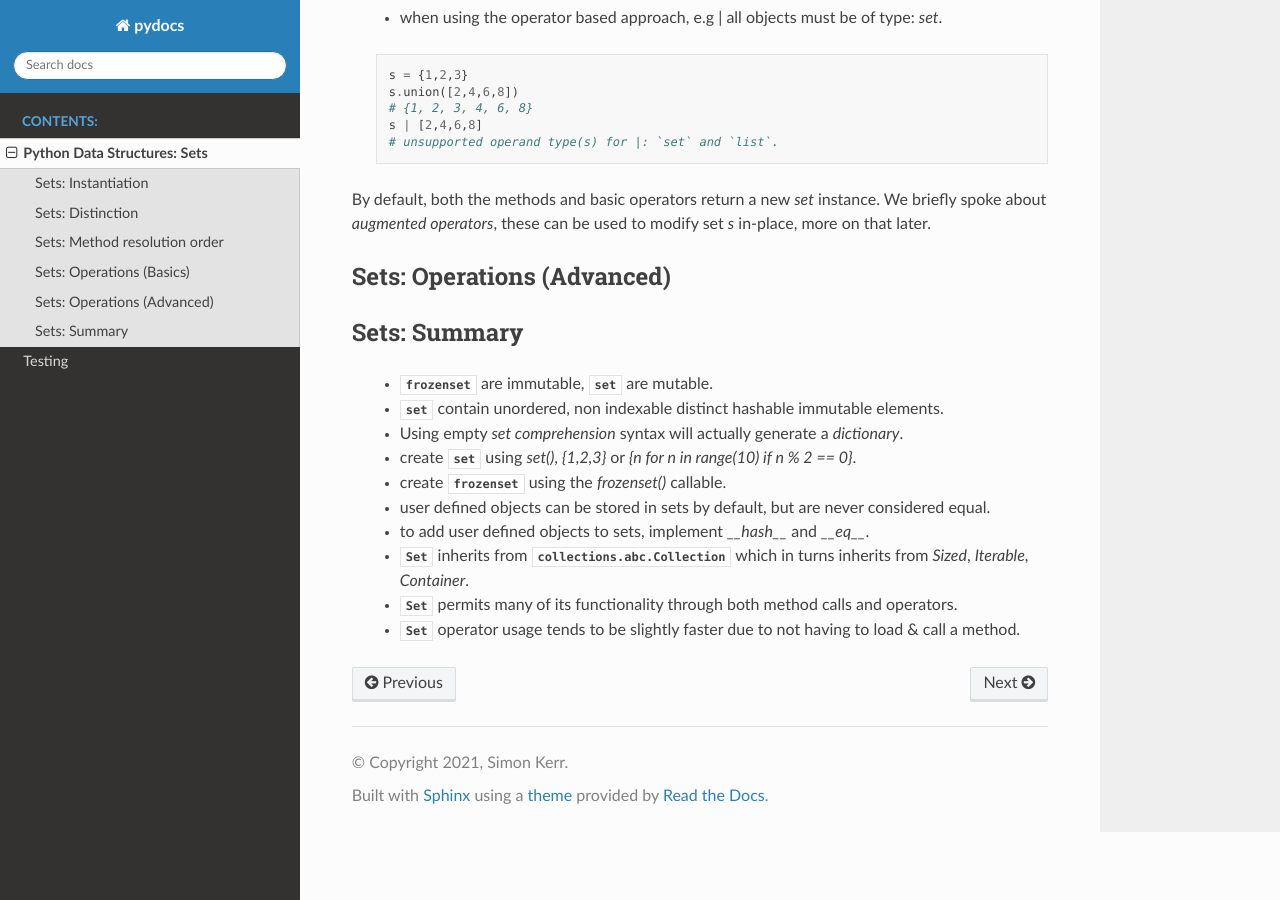
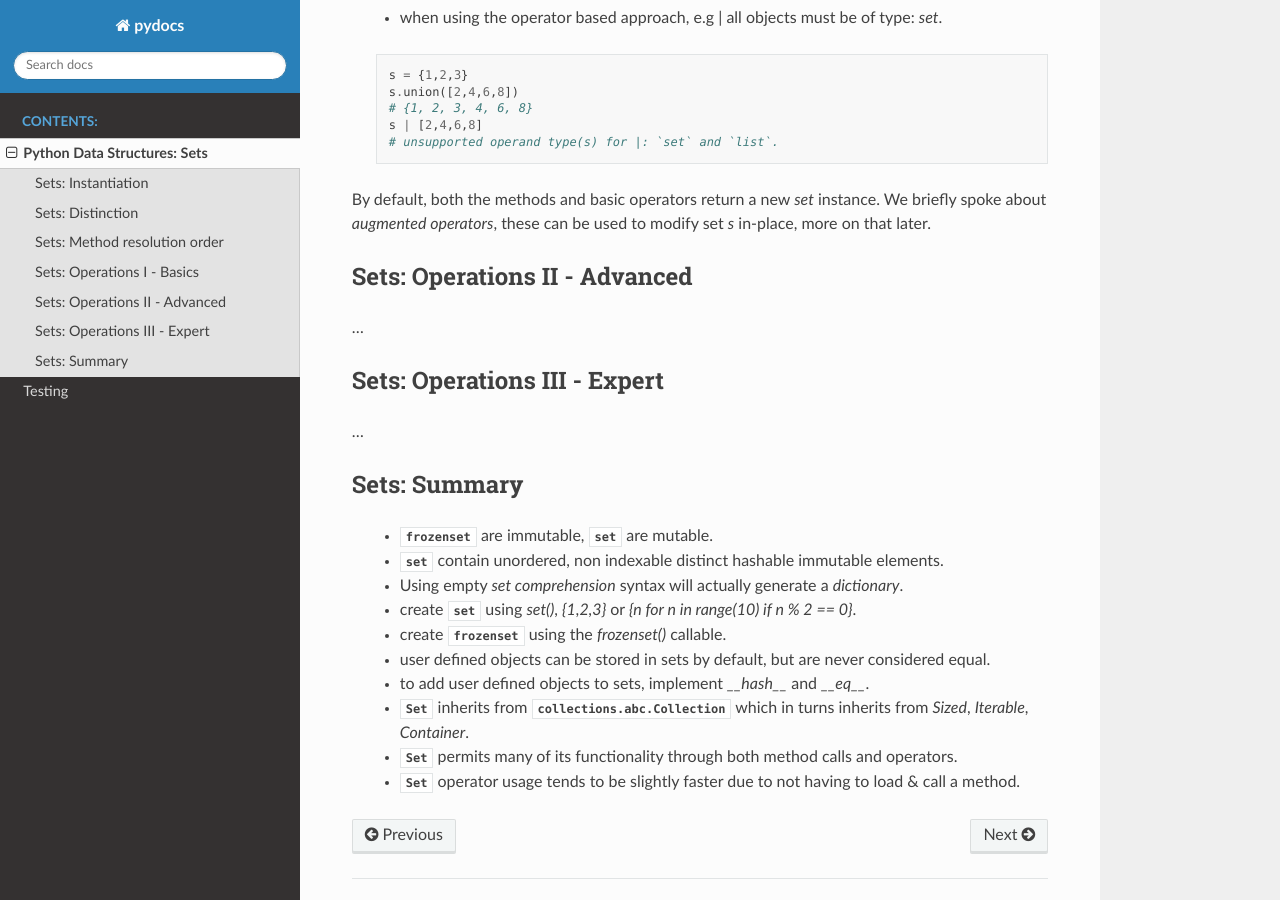
Before and after one commit to symonk/pydocs, a Sphinx documentation site: the page built from docs/source/_data_structures/sets/sets.rst, in a window 1280 px wide and 900 px high, scrolled down 4983 px. Built offline with Sphinx 7.4.7 and the Read the Docs theme 2.0.0, drawn with Linux system fonts in a browser that asks for light colours; some of the changed text lies outside the part shown.

Commit message:
more docs on sets

```diff
--- a/docs/source/_data_structures/sets/sets.rst
+++ b/docs/source/_data_structures/sets/sets.rst
@@ -170,8 +170,8 @@ Pythons :class:`collections.abc.Set` MRO is described below:
         can slot right into pythons data model and be considered pythonic.
         """
 
-Sets: Operations (Basics)
---------------------------
+Sets: Operations I - Basics
+----------------------------
 
 Many operations supported on other data structures do not make logical sense for sets,
 however sets themselves offer a very robust set of operations to align them nicely
@@ -268,8 +268,15 @@ By default, both the methods and basic operators return a new `set` instance.  W
 `augmented operators`, these can be used to modify set `s` in-place, more on that later.
 
 
-Sets: Operations (Advanced)
-----------------------------
+Sets: Operations II - Advanced
+-------------------------------
+
+...
+
+Sets: Operations III - Expert
+------------------------------
+
+...
 
 
 Sets: Summary
```
